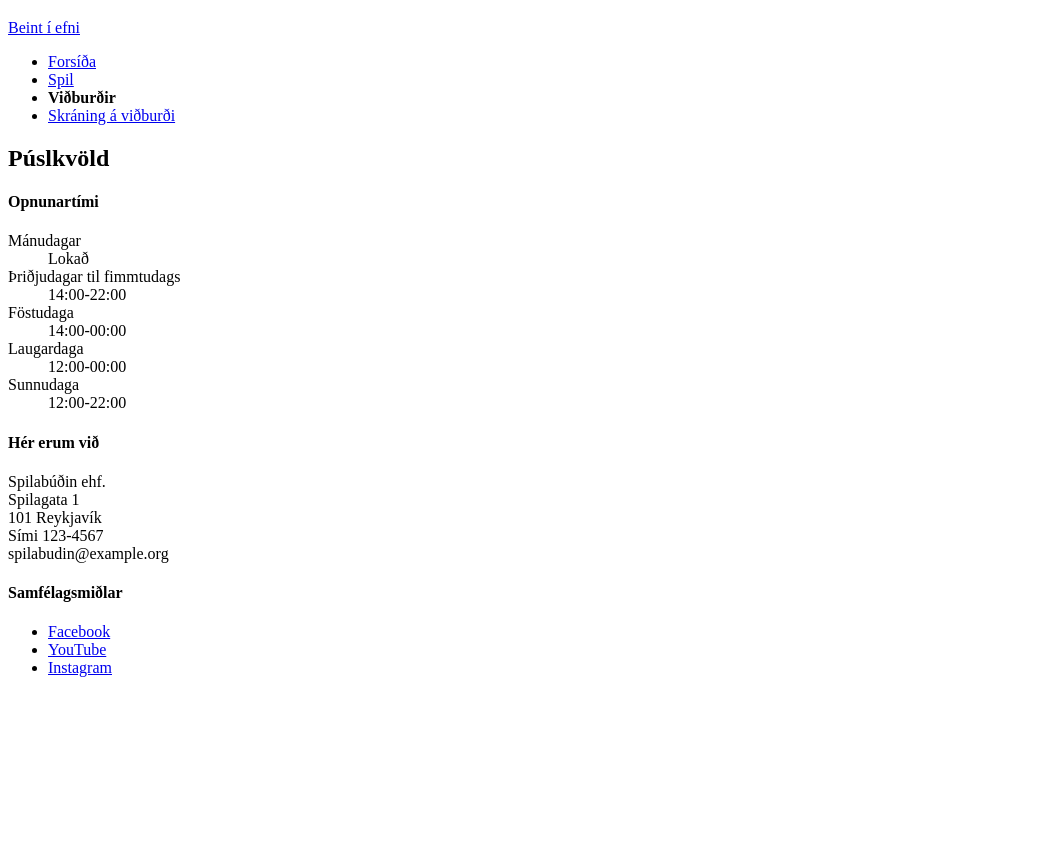
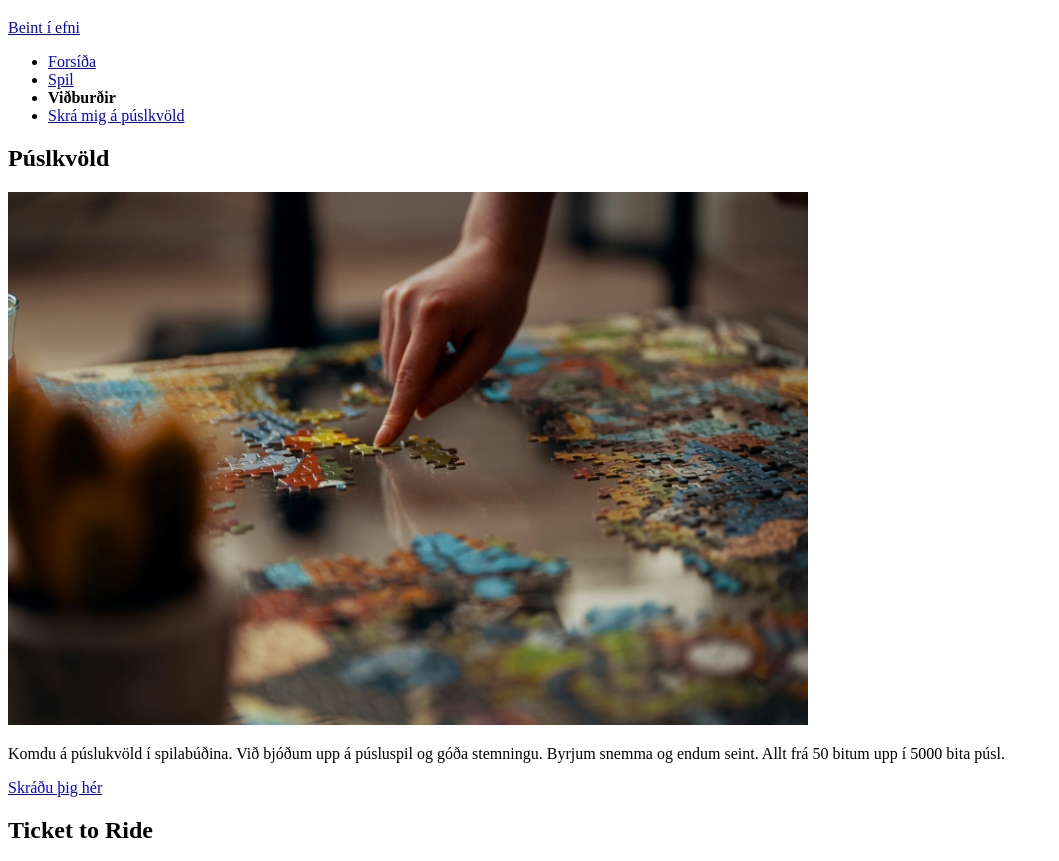
Before and after one commit to Treborralj/Spilabudin, a plain HTML site: page sidur/vidburdir.html in a window 1280 px wide. Shown: the part 61-922 px from the top of the page, without its empty margins (0-1059 px from the left). Before the commit the page ends 800 px from the top, so only its background shows below. Drawn offline with Linux system fonts and the light colour scheme.

Commit message:
Megin efni vidburdir síðunnar klárað

```diff
--- a/sidur/vidburdir.html
+++ b/sidur/vidburdir.html
@@ -12,12 +12,18 @@
       <li><a href="../index.html">Forsíða</a></li>
       <li><a href="spil.html">Spil</a></li>
       <li><strong>Viðburðir</strong></li>
-      <li><a href="form.html">Skráning á viðburði</a></li>
+      <li><a href="form.html">Skrá mig á púslkvöld</a></li>
      </ul>
     </nav>
     <main id="efni">
         <h2>Púslkvöld</h2>
-
+        <img src="../myndir/puzzle.jpg" alt="næstum klárað púsl" width="800"/>
+        <p>Komdu á púslukvöld í spilabúðina. Við bjóðum upp á púsluspil og góða stemningu. Byrjum snemma og endum seint. Allt frá 50 bitum upp í 5000 bita púsl.</p>
+        <a href="form.html">Skráðu þig hér</a>
+        <h2>Ticket to Ride</h2>
+        <img src="../myndir/ticket-to-ride.jpg" alt="Ticket to ride spilið" width="800"/>
+        <p>Elskar þú lestir og leiki? Komdu á Ticket to Ride viðburð í spilabúðina. Spilum allan daginn, bókaðu klukkustund eða lengur.</p>
+        <a href="form.html">Skrá mig á Ticket to Ride</a>
     </main>
     <footer>
         <h4>Opnunartími</h4>
```
Also changed, not shown: index.html (+1 -1 lines).
